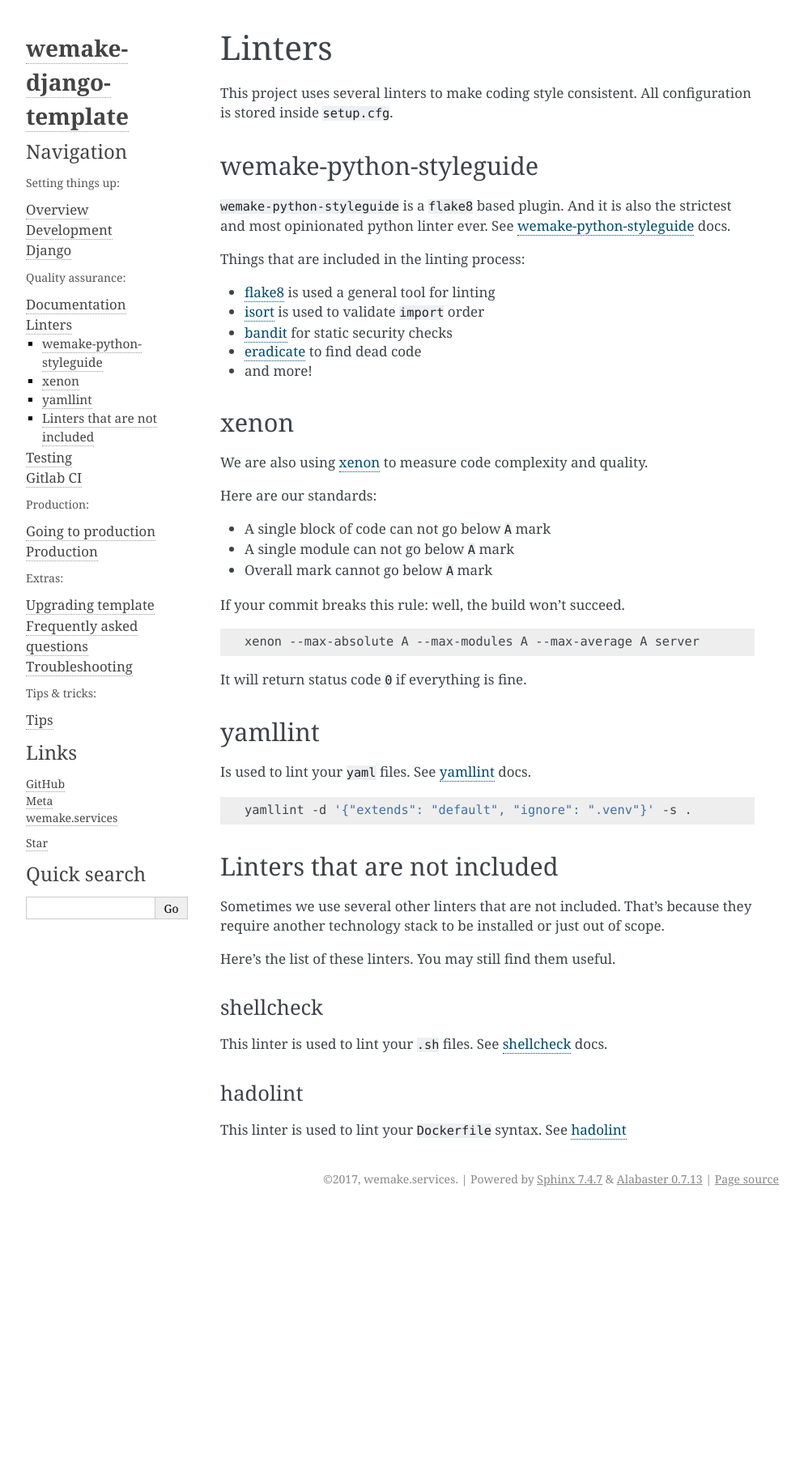
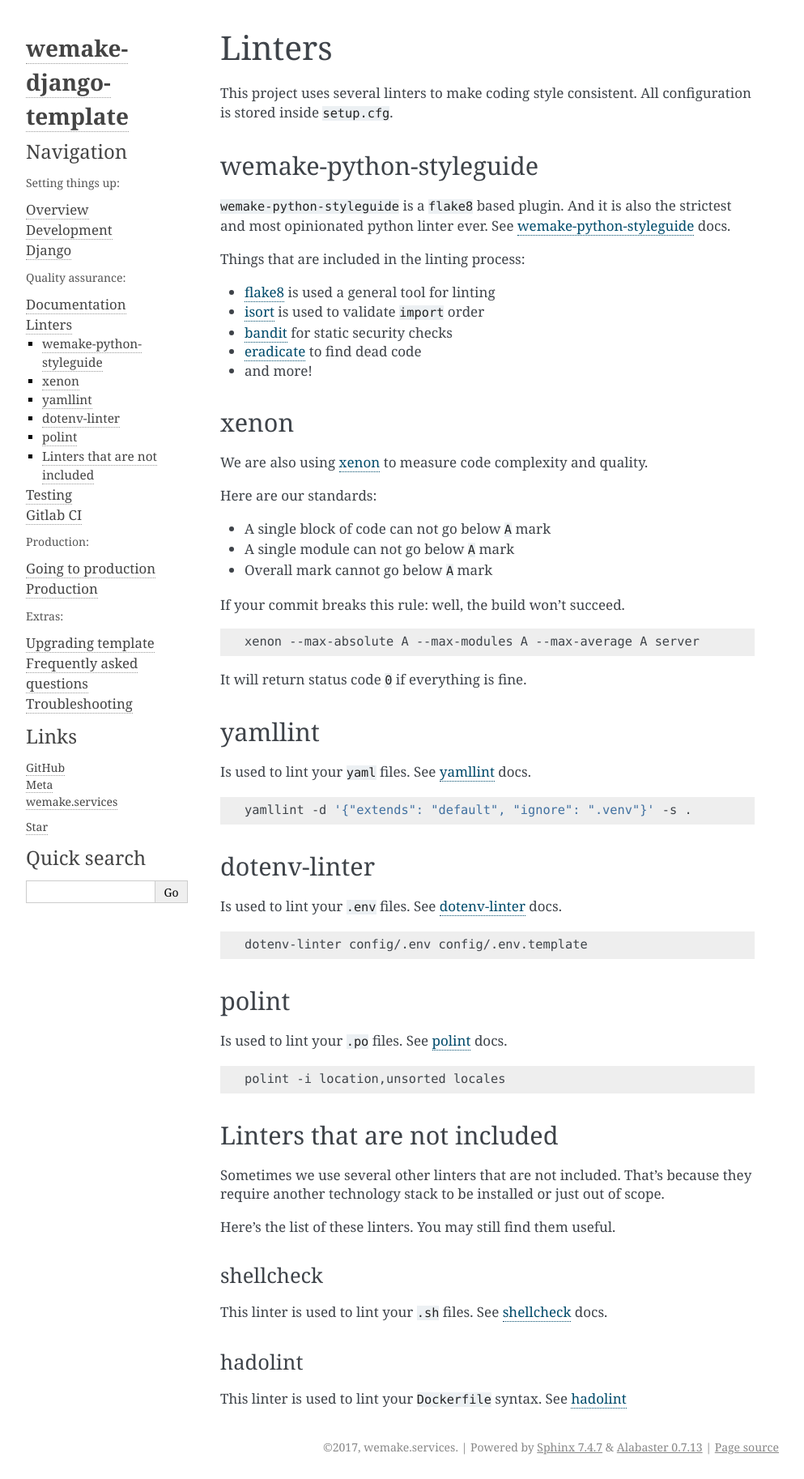
Before and after one commit to wemake-services/wemake-django-template, a Sphinx documentation site: the page built from {{cookiecutter.project_name}}/docs/pages/template/linters.rst, in a window 1280 px wide. Shown: the whole page at 81% size, without its empty margins (148-1141 px from the left). Built offline with Sphinx 7.4.7, drawn with Linux system fonts in a browser that asks for light colours; pages that are not in the unit, such as notebooks, are missing from menus; the version number is read from the project's files by our own code; before the commit the page ends 1495 px from its top, so only the background shows below that.

Commit message:
Updates linters and tips docs

```diff
--- a/{{cookiecutter.project_name}}/docs/pages/template/linters.rst
+++ b/{{cookiecutter.project_name}}/docs/pages/template/linters.rst
@@ -56,6 +56,28 @@
   yamllint -d '{"extends": "default", "ignore": ".venv"}' -s .
 
 
+dotenv-linter
+-------------
+
+Is used to lint your ``.env`` files.
+See `dotenv-linter <https://github.com/wemake-services/dotenv-linter>`_ docs.
+
+.. code:: bash
+
+  dotenv-linter config/.env config/.env.template
+
+
+polint
+------
+
+Is used to lint your ``.po`` files.
+See `polint <https://github.com/ziima/polint>`_ docs.
+
+.. code:: bash
+
+   polint -i location,unsorted locales
+
+
 Linters that are not included
 -----------------------------
 
```
Also changed, not shown: {{cookiecutter.project_name}}/docs/pages/template/tips.rst (deleted, +0 -22 lines), {{cookiecutter.project_name}}/docs/pages/template/troubleshooting.rst (+22 -0 lines).
